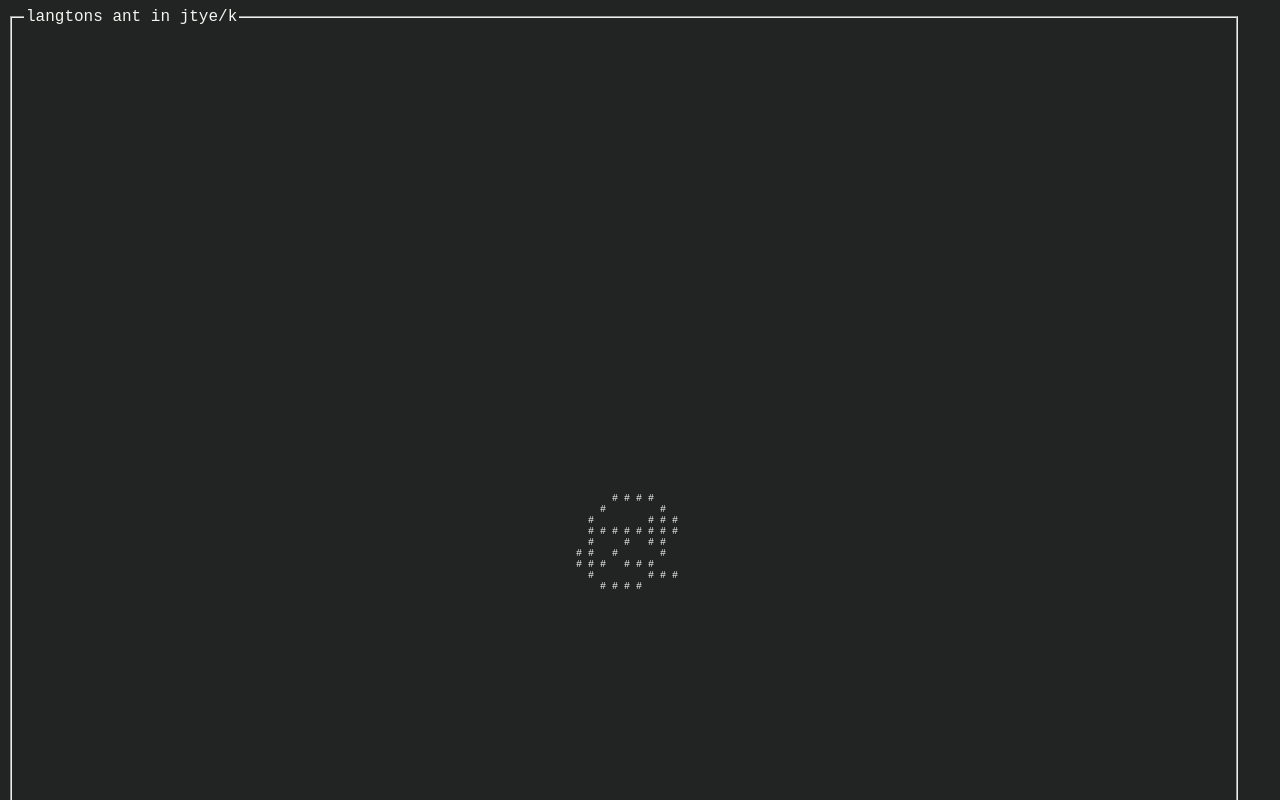
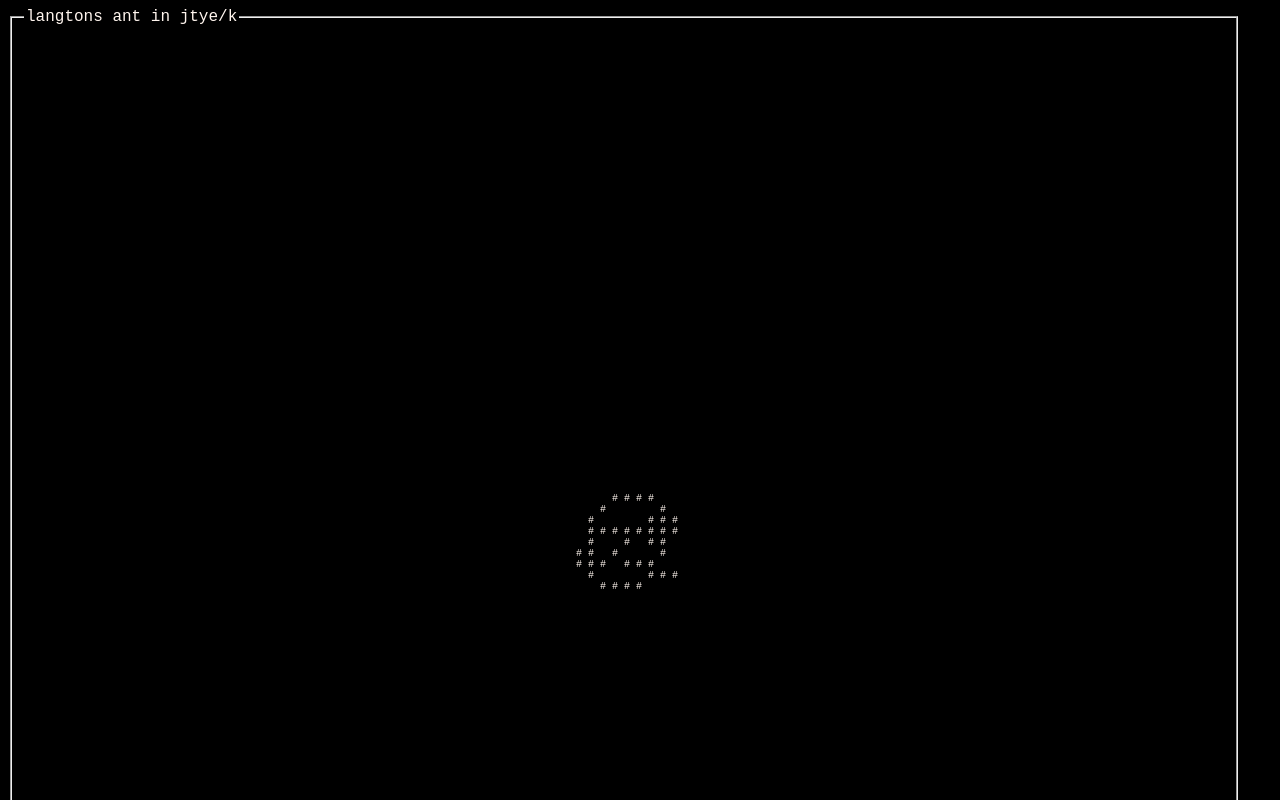
Before and after one commit to mao-syseng/k-langtons-ant, a plain HTML site: page index.html in a window 1280 px wide. Shown: the top 800 px of the page. Drawn offline with Linux system fonts and the dark colour scheme.

Commit message:
Update index.html

```diff
--- a/index.html
+++ b/index.html
@@ -9,13 +9,13 @@
       * {
         font-family: monospace;
         font-size: large;
-        color: #222323;
-        background: #f0f6f0;
+        color: black;
+        background: seashell;
       }
       @media (prefers-color-scheme: dark) {
         * {
-          color: #f0f6f0;
-          background: #222323;
+          color: seashell;
+          background: black;
         }
       }
       fieldset {
```
